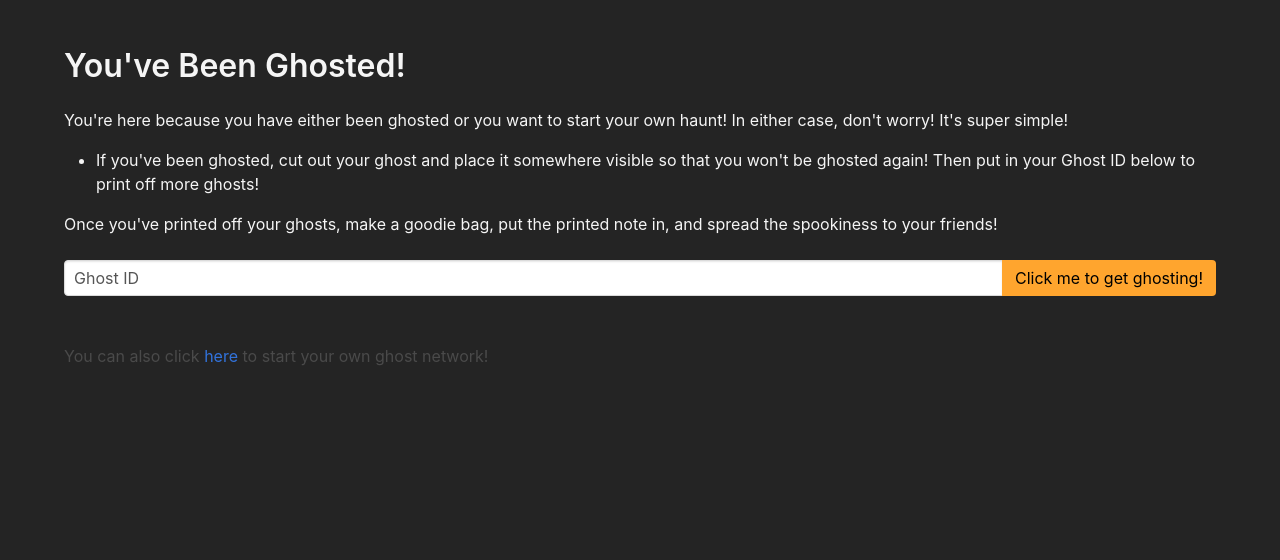
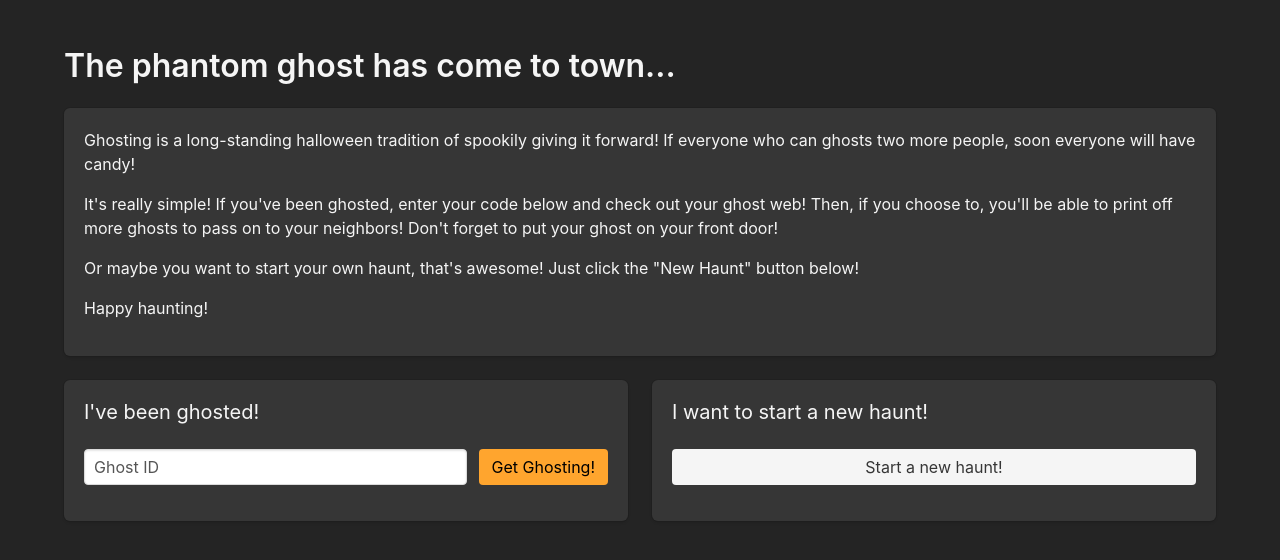
Before and after one commit to tannerstephens/ghosted, a Flask app: page / in a window 1280 px wide. Shown: the top 560 px of the page. Run offline with Flask 2, Linux system fonts and the light colour scheme.

Commit message:
Improvements for 2020

```diff
--- a/ghosted/lib/__init__.py
+++ b/ghosted/ghost_pdf_generator/__init__.py
@@ -1,6 +1,5 @@
 from PIL import Image, ImageDraw, ImageFont
 import os
-import random
 import io
 
 dir_path = os.path.dirname(os.path.realpath(__file__))
@@ -12,8 +11,8 @@ def generate(gids):
   im = im.convert("RGB")
   draw = ImageDraw.Draw(im)
 
-  draw.text((840,510), gids[0], font=fnt, fill=(0,0,0,255))
-  draw.text((840,950), gids[1], font=fnt, fill=(0,0,0,255))
+  draw.text((440,899), gids[0], font=fnt, fill=(0,0,0,255))
+  draw.text((437,2006), gids[1], font=fnt, fill=(0,0,0,255))
 
   output = io.BytesIO()
 
--- /dev/null
+++ b/ghosted/routes/__init__.py
@@ -0,0 +1,4 @@
+from .views import views
+
+def register_routes(app):
+  app.register_blueprint(views)
--- a/ghosted/views.py
+++ b/ghosted/routes/views.py
@@ -1,7 +1,5 @@
 from flask import render_template, Blueprint, session, url_for, request, flash, redirect, send_file
-from ghosted.lib import generate
-
-import os
+from ..ghost_pdf_generator import generate
 
 import random
 import json
@@ -27,7 +25,7 @@ def home():
   ghost_id = session.get('id')
 
   if not ghost_id:
-    return render_template('pages/home.html.jinja2')
+    return render_template('pages/home.html')
 
   return redirect(url_for('views.haunt'))
 
@@ -63,7 +61,7 @@ def haunt():
 
   ghosts = json.dumps([ghost.as_dict() for ghost in ghosts])
 
-  return render_template('pages/haunt.html.jinja2', ghosts=ghosts, id=ghost.id, ghost_id=ghost_id)
+  return render_template('pages/haunt.html', ghosts=ghosts, id=ghost.id, ghost_id=ghost_id)
 
 @views.route('/auth', methods=['POST'])
 def auth():
--- a/ghosted/static/custom.css
+++ b/ghosted/static/css/custom.css
@@ -31,3 +31,7 @@ p {
   border-width: 1vh;
   border-color: #444;
 }
+
+.box {
+  height: 100%;
+}
--- a/ghosted/templates/base.html.jinja2
+++ b/ghosted/templates/base.html
@@ -10,16 +10,14 @@
 
     {% block header %}
     {% endblock %}
-    <link rel="stylesheet" href="{{ url_for('static', filename='custom.css') }}" />
+    <link rel="stylesheet" href="{{ url_for('static', filename='css/custom.css') }}" />
 
   </head>
 
   <body>
-    {% include "flash.html.jinja2" %}
+    {% include "fragments/flash.html" %}
+
     {% block content %}
     {% endblock content %}
-
-    {% block scripts %}
-    {% endblock scripts %}
   </body>
 </html>
--- a/ghosted/templates/flash.html.jinja2
+++ /dev/null
@@ -1,11 +0,0 @@
-{% with messages = get_flashed_messages(with_categories=true) %}
-  {% if messages %}
-    <section class="section">
-      <div class="container">
-        {% for category, message in messages %}
-          <div class="notification is-{{ category }}">{{ message }}</div>
-        {% endfor %}
-      </div>
-    </section>
-  {% endif %}
-{% endwith %}
--- /dev/null
+++ b/ghosted/templates/fragments/flash.html
@@ -0,0 +1,12 @@
+{% with messages = get_flashed_messages(with_categories=True) %}
+  {% if messages %}
+    <div>&nbsp;</div>
+    <div class="container">
+      {% for category, message in messages %}
+        <div class="notification is-{{ category }}">
+          {{ message }}
+        </div>
+      {% endfor %}
+    </div>
+  {% endif %}
+{% endwith %}
--- /dev/null
+++ b/ghosted/templates/pages/home.html
@@ -0,0 +1,39 @@
+{% extends "base.html" %}
+
+
+{% block content %}
+  <section class="section">
+    <div class="container">
+      <h1 class="title has-text-light">The phantom ghost has come to town...</h1>
+      <div class="box has-background-dark">
+        <p class="has-text-light">Ghosting is a long-standing halloween tradition of spookily giving it forward! If everyone who can ghosts two more people, soon everyone will have candy!</p>
+        <p class="has-text-light">It's really simple! If you've been ghosted, enter your code below and check out your ghost web! Then, if you choose to, you'll be able to print off more ghosts to pass on to your neighbors! Don't forget to put your ghost on your front door!</p>
+        <p class="has-text-light">Or maybe you want to start your own haunt, that's awesome! Just click the "New Haunt" button below!</p>
+        <p class="has-text-light">Happy haunting!</p>
+      </div>
+      <div class="columns">
+        <div class="column is-half-tablet">
+          <div class="box has-background-dark">
+            <h2 class="subtitle has-text-light">I've been ghosted!</h2>
+            <form method="POST" action="/auth">
+              <div class="field is-grouped">
+                <p class="control is-expanded">
+                  <input class="input" type="text" placeholder="Ghost ID">
+                </p>
+                <p class="control">
+                  <button type="submit" class="button is-orange">Get Ghosting!</button>
+                </p>
+              </div>
+            </form>
+          </div>
+        </div>
+        <div class="column is-half-tablet">
+          <div class="box has-background-dark">
+            <h2 class="subtitle has-text-light">I want to start a new haunt!</h2>
+            <a class="button is-light is-fullwidth" href='/new'>Start a new haunt!</a>
+          </div>
+        </div>
+      </div>
+    </div>
+  </section>
+{% endblock content %}
--- a/ghosted/templates/pages/home.html.jinja2
+++ /dev/null
@@ -1,45 +0,0 @@
-{% extends "base.html.jinja2" %}
-
-
-{% block content %}
-  <section class="section">
-    <div class="container">
-      <h1 class="title has-text-light">You've Been Ghosted!</h1>
-      <div class="content has-text-light">
-        <p>
-          You're here because you have either been ghosted or you want to start your own haunt! In either case, don't worry! It's super simple!
-        </p>
-        <p>
-          <ul>
-            <li>If you've been ghosted, cut out your ghost and place it somewhere visible so that you won't be ghosted again! Then put in your Ghost ID below to print off more ghosts!</li>
-          </ul>
-        </p>
-        <p>
-          Once you've printed off your ghosts, make a goodie bag, put the printed note in, and spread the spookiness to your friends!
-        </p>
-      </div>
-      <div class="columns is-multiline">
-        <div class="column is-full-mobile">
-          <form action="/auth" method="POST">
-            <div class="field has-addons">
-              <div class="control is-expanded">
-                <input class="input" type="text" placeholder="Ghost ID" name="ghost_id">
-              </div>
-              <div class="control">
-                <button class="button is-orange">
-                  Click me to get ghosting!
-                </button>
-              </div>
-            </div>
-          </form>
-        </div>
-      </div>
-    </div>
-  </section>
-
-  <section>
-    <div class="container">
-      <p>You can also click <a href="/new">here</a> to start your own ghost network!</p>
-    </div>
-  </section>
-{% endblock content %}
```
Also changed, not shown: ghosted/__init__.py (+3 -4 lines), ghosted/templates/pages/haunt.html (renamed from ghosted/templates/pages/haunt.html.jinja2, +6 -6 lines), LICENSE.md (added), ghosted/ghost_pdf_generator/ghosting.png (added), ghosted/ghost_pdf_generator/ssp.ttf (renamed from ghosted/lib/ssp.ttf), ghosted/lib/ghosting.png (deleted), ghosted/static/img/ghost-o.png (renamed from ghosted/static/ghost-o.png), ghosted/static/img/ghost.png (renamed from ghosted/static/ghost.png).
